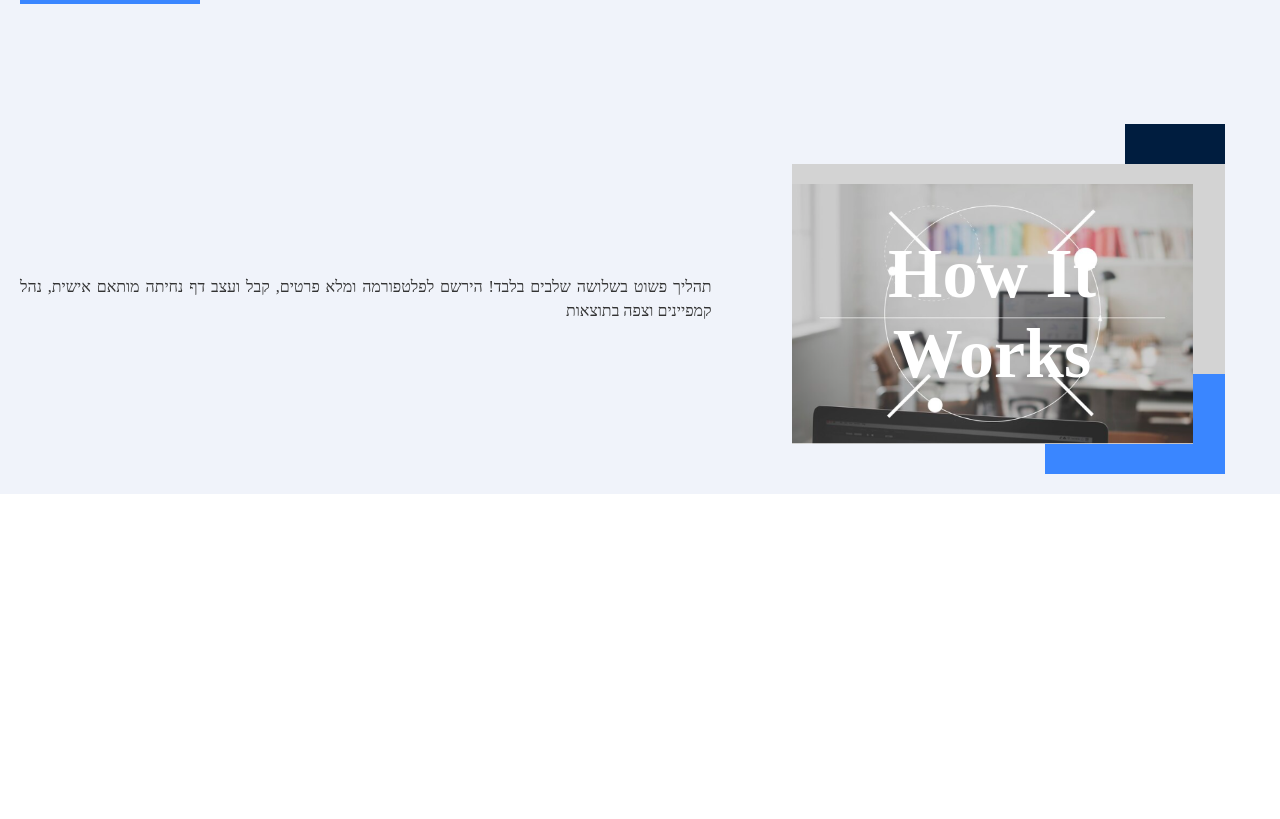
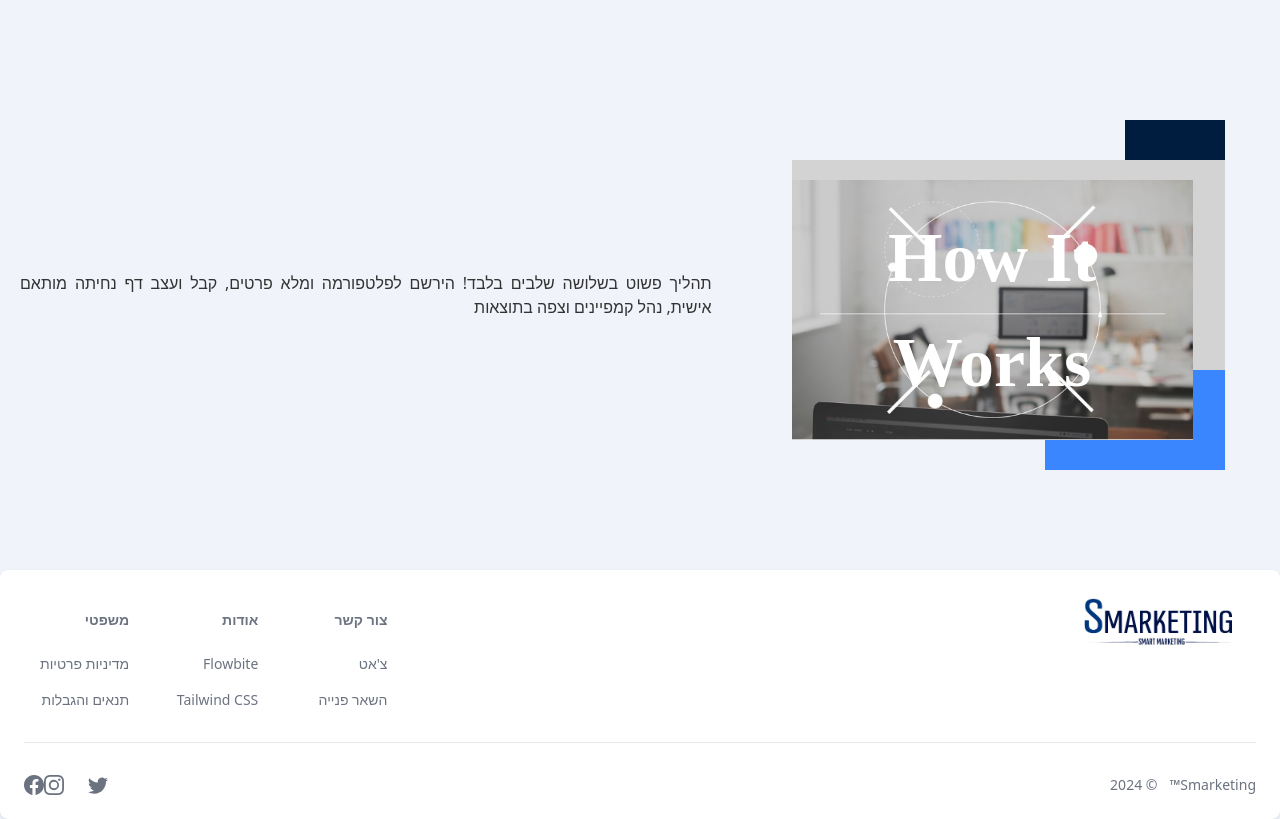
Before and after one commit to AdamBenDavid/Smarketing-Client, a React (Vite) app: page / in a window 1280 px wide. Shown: the part 1340-2159 px from the top of the page. Before the commit the page ends 1834 px from the top, so only its background shows below. Built offline with nearby package versions, Linux system fonts and the light colour scheme.

Commit message:
add footer

```diff
--- a/src/App.tsx
+++ b/src/App.tsx
@@ -1,6 +1,6 @@
 import React from "react";
 import Page from "./components/Page";
-import Explainations from "./components/Explanations/explanations";
+import "./utiles/index.css";
 
 const App: React.FC = () => {
   return (
--- a/src/components/Explanations/ExplainPictures.tsx
+++ b/src/components/Explanations/ExplainPictures.tsx
@@ -1,5 +1,5 @@
 import React from "react";
-import Rectangle from "./rectangle";
+import Rectangle from "./Rectangle";
 
 interface ExplainPicturesProps {
   direction: "row" | "row-reverse"; //row= picture at the left side, row-reverse= picture at the right side
--- /dev/null
+++ b/src/components/Footer/FooterClient.tsx
@@ -0,0 +1,71 @@
+"use client";
+
+import { Footer } from "flowbite-react";
+import {
+  BsDribbble,
+  BsFacebook,
+  BsGithub,
+  BsInstagram,
+  BsTwitter,
+} from "react-icons/bs";
+import Logo from "../Logo";
+
+export default function FooterComp() {
+  return (
+    <Footer container className="rtl" style={styles.rtl as React.CSSProperties}>
+      <div className="w-full">
+        <div className="grid w-full justify-between sm:flex sm:justify-between md:flex md:grid-cols-1">
+          <Logo size="200px" />
+
+          <div className="grid grid-cols-2 gap-8 sm:mt-4 sm:grid-cols-3 sm:gap-6">
+            <div>
+              <Footer.Title title="צור קשר" />
+              <Footer.LinkGroup col>
+                <Footer.Link href="#">צ'אט</Footer.Link>
+                <Footer.Link href="#">השאר פנייה</Footer.Link>
+              </Footer.LinkGroup>
+            </div>
+            <div>
+              <Footer.Title title="אודות" />
+              <Footer.LinkGroup col>
+                <Footer.Link href="#">Flowbite</Footer.Link>
+                <Footer.Link href="#">Tailwind CSS</Footer.Link>
+              </Footer.LinkGroup>
+            </div>
+
+            <div>
+              <Footer.Title title="משפטי" />
+              <Footer.LinkGroup col>
+                <Footer.Link href="#">מדיניות פרטיות</Footer.Link>
+                <Footer.Link href="#">תנאים והגבלות</Footer.Link>
+              </Footer.LinkGroup>
+            </div>
+          </div>
+        </div>
+
+        <Footer.Divider />
+
+        <div className="w-full sm:flex sm:items-center sm:justify-between">
+          <Footer.Copyright
+            href="#"
+            by="Smarketing™"
+            year={2024}
+            className="flex flex-row-reverse items-center gap-2"
+          />
+          <div className="mt-4 flex flex-row-reverse space-x-reverse space-x-6 sm:mt-0 sm:justify-center">
+            <Footer.Icon href="#" icon={BsFacebook} />
+            <Footer.Icon href="#" icon={BsInstagram} />
+            <Footer.Icon href="#" icon={BsTwitter} />
+          </div>
+        </div>
+      </div>
+    </Footer>
+  );
+}
+
+const styles = {
+  rtl: {
+    direction: "rtl",
+    textAlign: "right",
+  },
+};
--- a/src/components/Hero Section/HeroSection.tsx
+++ b/src/components/Hero Section/HeroSection.tsx
@@ -2,12 +2,19 @@ import Logo from "../Logo";
 import HeaderMenu from "./HeaderMenu";
 import ProfileIcon from "./ProfileIcon";
 
-const HeroSection: React.FC = ({}) => {
+const HeroSection: React.FC = () => {
   return (
     <div style={styles.container} className="hero-section">
+      {/* לוגו בצד ימין */}
+      <Logo size="300px" />
+
+      {/* תפריט במרכז */}
+      <div style={styles.headerMenuWrapper}>
+        <HeaderMenu />
+      </div>
+
+      {/* אייקון פרופיל בצד שמאל */}
       <ProfileIcon />
-      <HeaderMenu />
-      <Logo />
     </div>
   );
 };
@@ -17,11 +24,15 @@ const styles = {
     margin: "0px",
     width: "100vw",
     display: "flex",
-    flexDirection: "row-reverse" as const,
     alignItems: "center",
-    justifyContent: "space-between",
+    justifyContent: "space-between", // מבטיח מרחק בין האלמנטים
     padding: "0 20px",
     boxSizing: "border-box" as const,
+  },
+  headerMenuWrapper: {
+    position: "absolute" as const, // ממקם את HeaderMenu במיקום קבוע
+    left: "50%", // ממרכז אופקית
+    transform: "translateX(-50%)", // מוודא שהמרכז הוא בדיוק במרכז המסך
   },
 };
 
--- a/src/components/Logo.tsx
+++ b/src/components/Logo.tsx
@@ -1,19 +1,24 @@
-const Logo: React.FC = ({}) => {
+interface LogoProps {
+  size: string;
+}
+
+const Logo: React.FC<LogoProps> = ({ size }) => {
   return (
     <div>
-      <img
-        style={styles}
-        src="src/assets/Smarketing.png"
-        alt="Smarketing Logo"
-        className="logo"
-      />
+      <a href="#">
+        <img
+          style={{ ...styles, width: size }} // עדכון הרוחב בהתאם ל-prop
+          src="src/assets/Smarketing.png"
+          alt="Smarketing Logo"
+          className="logo"
+        />
+      </a>
     </div>
   );
 };
 
 const styles = {
-  width: "300px",
-  flexShrink: "0",
+  flexShrink: "0" as const, // למנוע שינוי גודל בעת שימוש ב-flex
 };
 
 export default Logo;
--- a/src/components/Page.tsx
+++ b/src/components/Page.tsx
@@ -1,6 +1,7 @@
 import HeroSection from "./Hero Section/HeroSection";
 import SecondSection from "./Second Section/SecondSection";
-import Explanations from "./Explanations/explanations";
+import Explanations from "./Explanations/Explanations";
+import FooterComp from "./Footer/FooterClient";
 
 const Page: React.FC = ({}) => {
   return (
@@ -25,6 +26,8 @@ const Page: React.FC = ({}) => {
         imageSource="src/assets/explainPicture.png"
         text="תהליך פשוט בשלושה שלבים בלבד! הירשם לפלטפורמה ומלא פרטים, קבל ועצב דף נחיתה מותאם אישית, נהל קמפיינים וצפה בתוצאות"
       />
+
+      <FooterComp />
     </div>
   );
 };
--- a/src/utiles/index.css
+++ b/src/utiles/index.css
@@ -1,9 +1,15 @@
+@import "flowbite";
+@tailwind base;
+@tailwind components;
+@tailwind utilities;
+
 html,
 body {
   height: 100%;
   margin: 0;
   padding: 0;
   box-sizing: border-box;
+  background-color: #f0f3fa;
 }
 
 *,
--- /dev/null
+++ b/tailwind.config.js
@@ -0,0 +1,11 @@
+/** @type {import('tailwindcss').Config} */
+export default {
+  content: [
+    "./src/**/*.{js,jsx,ts,tsx}", // כל קבצי React בפרויקט
+  ],
+  theme: {
+    extend: {},
+  },
+  plugins: [],
+
+}
```
Also changed, not shown: package.json (+7 -1 lines), 1 other file (tests, documents, lock files or other folders).
